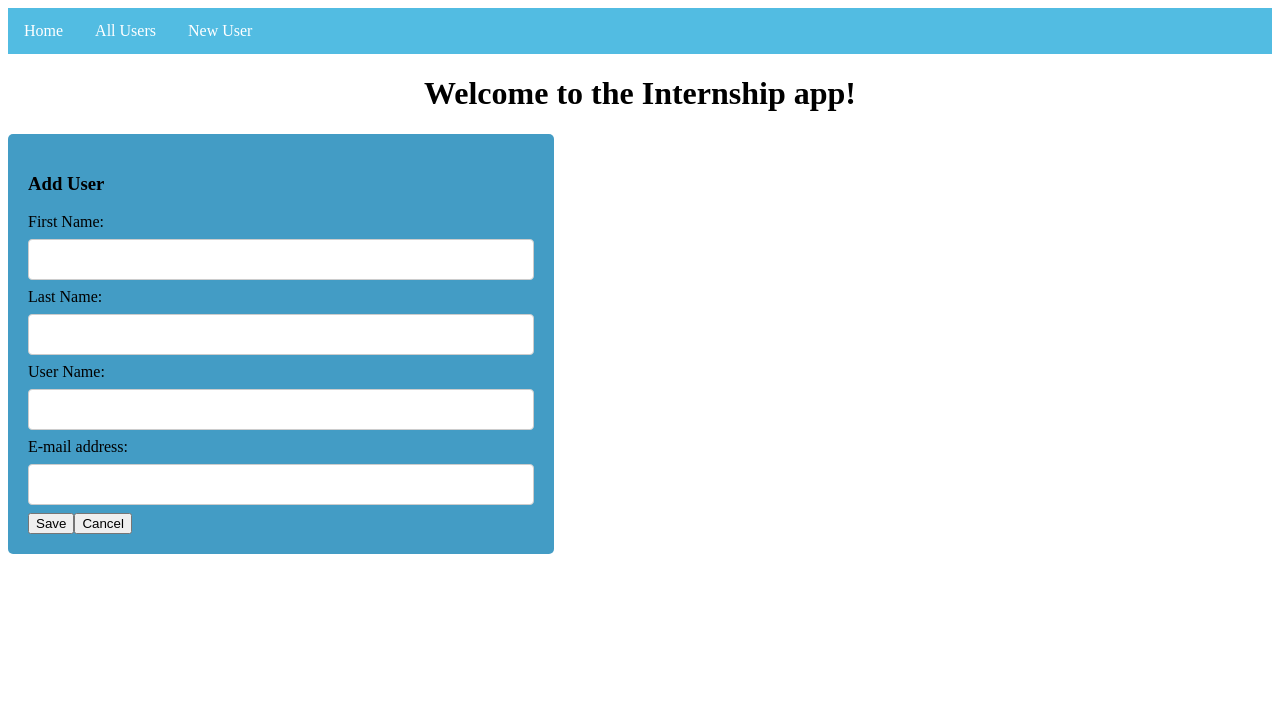
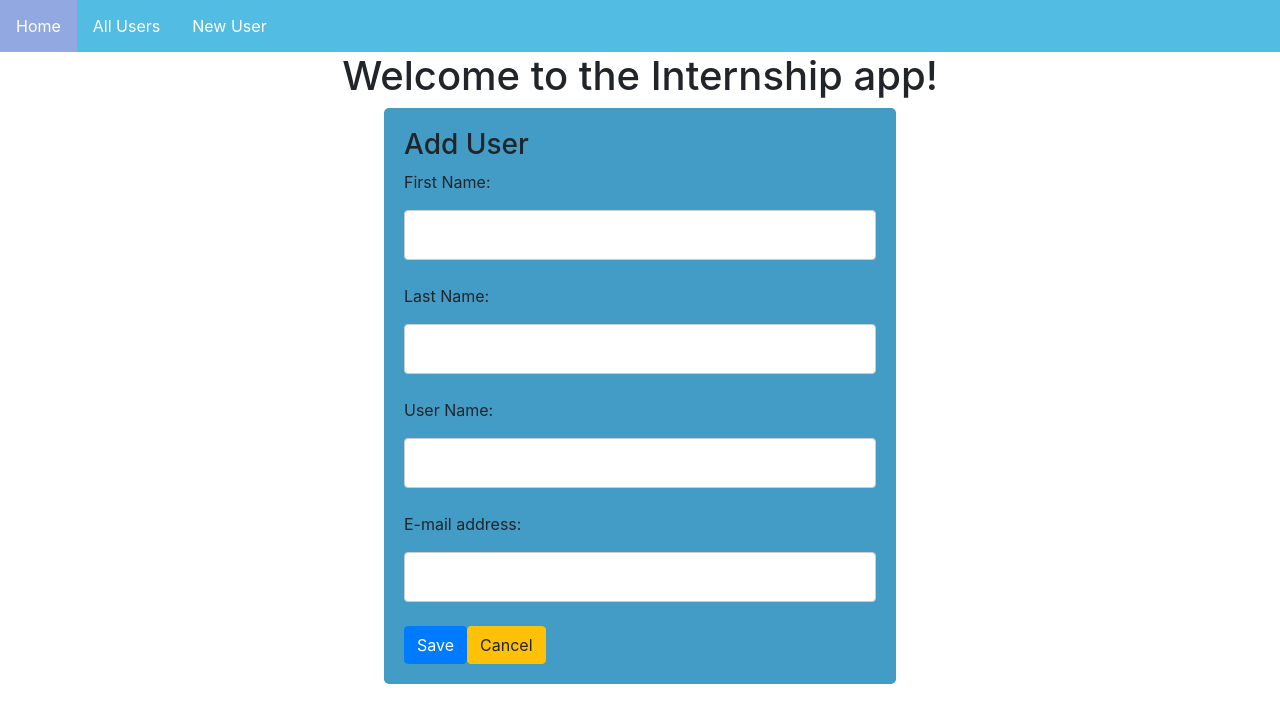
Before and after one commit to raressarachie/Internship, an Angular app: page /users/new in a window 1280 px wide. Shown: the top 722 px of the page. Built offline with nearby package versions, Linux system fonts and the light colour scheme.

Commit message:
boostrap added

```diff
--- a/angular.json
+++ b/angular.json
@@ -24,6 +24,7 @@
               "src/assets"
             ],
             "styles": [
+              "node_modules/bootstrap/dist/css/bootstrap.min.css",
               "src/styles.css"
             ],
             "scripts": []
@@ -84,6 +85,7 @@
               "src/assets"
             ],
             "styles": [
+              "node_modules/bootstrap/dist/css/bootstrap.min.css",
               "src/styles.css"
             ],
             "scripts": []
--- a/package.json
+++ b/package.json
@@ -19,6 +19,8 @@
     "@angular/platform-browser": "~8.1.1",
     "@angular/platform-browser-dynamic": "~8.1.1",
     "@angular/router": "~8.1.1",
+    "@ng-bootstrap/ng-bootstrap": "^5.1.0",
+    "bootstrap": "^4.3.1",
     "rxjs": "~6.4.0",
     "tslib": "^1.9.0",
     "zone.js": "~0.9.1"
--- a/src/app/users/create-user/create-user.component.html
+++ b/src/app/users/create-user/create-user.component.html
@@ -31,7 +31,7 @@
     </div>
 
     <button type="submit" class="btn btn-primary">Save</button>
-    <button type="button" (click)="cancel()" class="btn btn-default">
+    <button type="button" (click)="cancel()" class="btn btn-warning">
       Cancel
     </button>
   </form>
```
Also changed, not shown: 1 other file (tests, documents, lock files or other folders).
